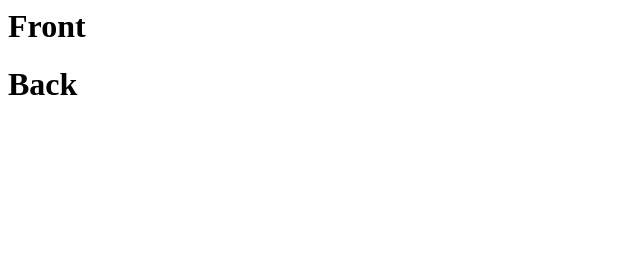
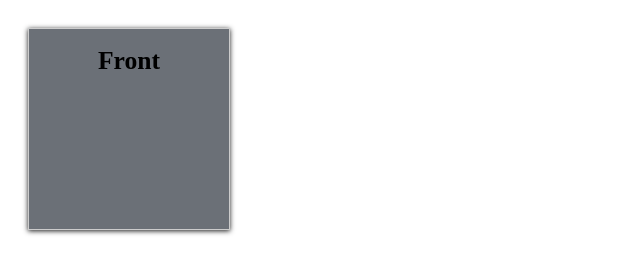
Before and after one commit to hkv16/CSS-jQuery-Flipping-Card, a plain HTML site: page index.html in a window 1280 px wide. Shown: the whole page, without its empty margins (0-640 px from the left). Drawn offline with Linux system fonts and the light colour scheme.

Commit message:
Update index.html

```diff
--- a/index.html
+++ b/index.html
@@ -1,5 +1,5 @@
 <head>
-<link rel="stylesheet" type="text/css" href="theme.css">
+<link rel="stylesheet" type="text/css" href="card.css">
  <script src="js.js"></script>
 </head>
 <body>
```
